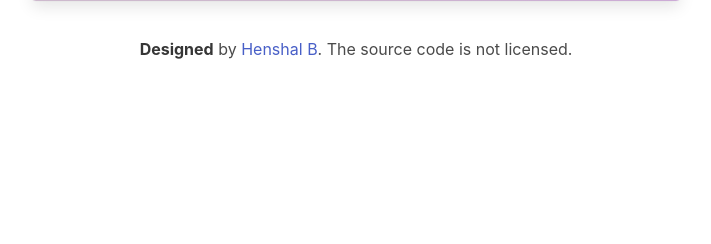
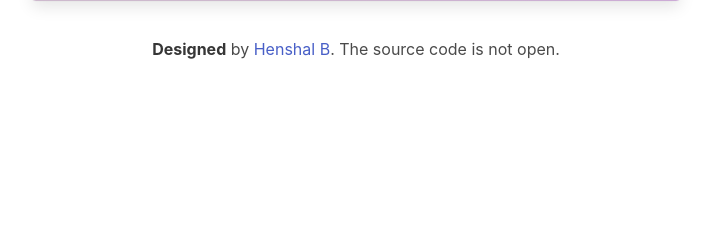
Before and after one commit to henshalb/symmetrical-happiness, a Flask app: page / in a window 1280 px wide. Shown: the part 556-800 px from the top of the page, without its empty margins (284-995 px from the left). Run offline with Flask 2, Linux system fonts and the light colour scheme; some libraries are stand-ins or nearby versions.

Commit message:
closed source

```diff
--- a/app/templates/base.html
+++ b/app/templates/base.html
@@ -37,7 +37,7 @@
         <div class="content has-text-centered">
             <p>
                 <strong>Designed</strong> by <a href="https://github.com/henshalb">Henshal B</a>. The source code is not
-                licensed.
+                open.
             </p>
         </div>
 </body>
```
Also changed, not shown: README.md.
